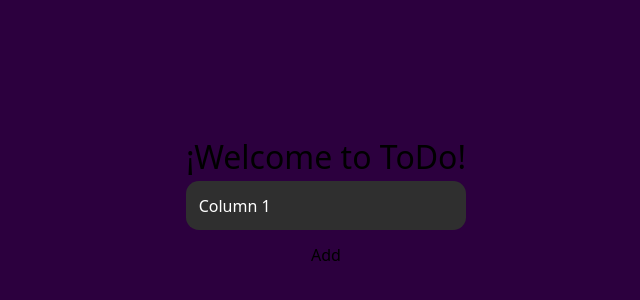
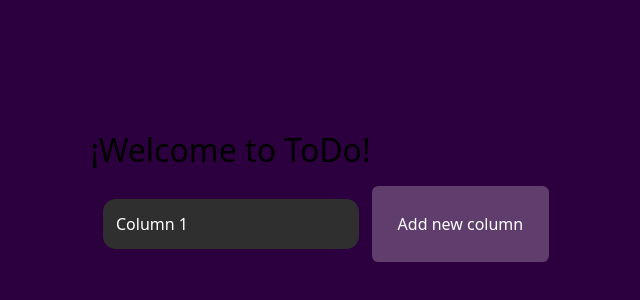
Before and after one commit to anaslharrak/trello-clone, a React (Vite) app: page / in a window 1280 px wide. Shown: the part 200-500 px from the top of the page, without its empty margins (314-954 px from the left). Built offline with nearby package versions, Linux system fonts and the light colour scheme.

Commit message:
refactor: :art: refactor add button
added a refactor of the style for the add column button

```diff
--- a/src/components/Columns/Columns.tsx
+++ b/src/components/Columns/Columns.tsx
@@ -1,5 +1,5 @@
 import { useState } from 'react';
-import { ColumnsContainer } from './styles';
+import { ColumnsContainer, AddButton, BodyContainer } from './styles';
 import { Column } from './types';
 import { Card } from '../exports';
 
@@ -37,6 +37,7 @@ const Columns = () => {
     }
 
     return (
+        <BodyContainer>
             <ColumnsContainer $numberOfColumns={columns.length}>
                 {
                     columns.map((column) => {
@@ -45,8 +46,11 @@ const Columns = () => {
                         )
                     })
                 }
-            <button onClick={addColumn}>Add</button>
             </ColumnsContainer>
+            <AddButton onClick={addColumn}>Add new column</AddButton>
+
+        </BodyContainer>
+
     )
 };
 
--- a/src/components/Columns/styles.ts
+++ b/src/components/Columns/styles.ts
@@ -4,6 +4,30 @@ export const ColumnsContainer = styled.div<{$numberOfColumns: number}>`
     display: grid;
     grid-template-columns: repeat(${props => props.$numberOfColumns}, minmax(20vmax, 1fr));
     gap: 1vmax;
+`;
+
+export const BodyContainer = styled.div`
+    display: flex;
+    flex-direction: row;
+    gap: 1vmax;
+    padding: 1vmax;
+    align-items: center;
     overflow-y: hidden;
-    border-color: red;
 `;
+
+export const AddButton = styled.button`
+    width: auto;
+    height: auto;
+    padding: 2vmax;
+    background-color: #ffffff3d;
+    cursor: pointer;
+    border: none;
+    border-radius: 0.5vmax;
+    transition: background-color 0.3s;
+    color: white;
+    white-space: nowrap;
+
+    &:hover {
+        background-color: #ffffff5d;
+    }
+`;
```
Lines whose indentation alone changed are shown as unchanged.
